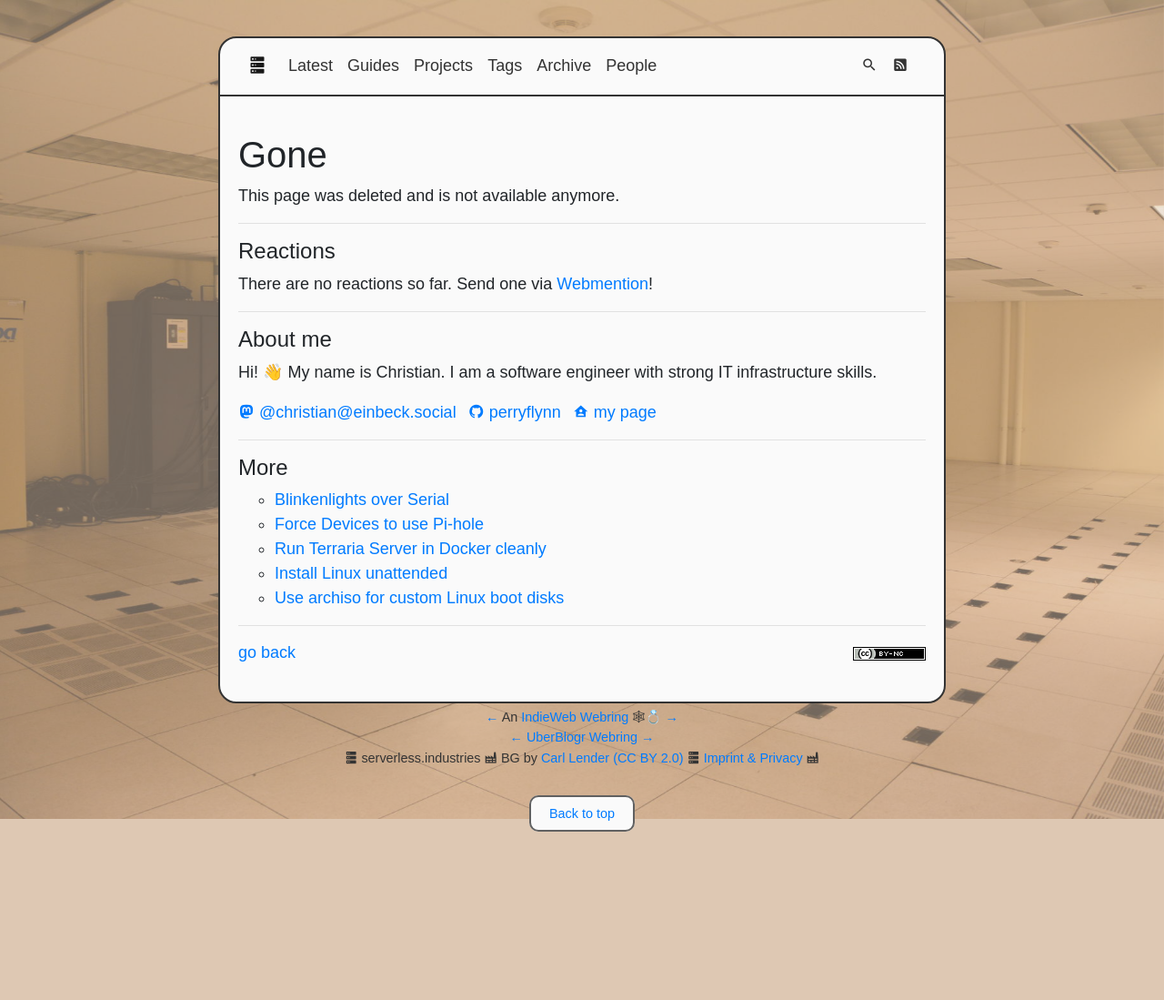
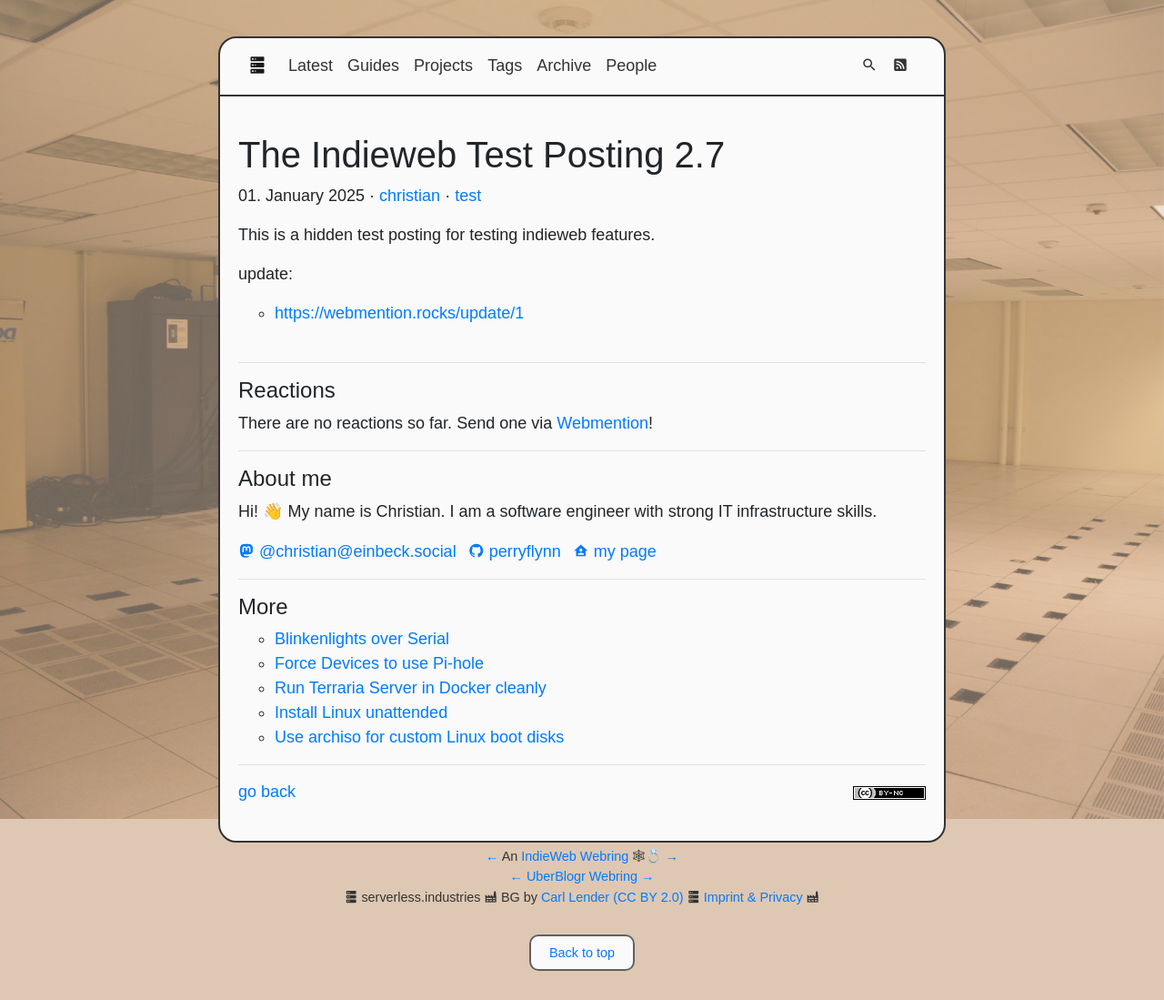
Before and after one commit to perryflynn/serverless.industries, a Jekyll site: the page built from src/_posts/2025/2025-01-01-indieweb-test-2.en.md, in a window 1280 px wide. Shown: the whole page at 91% size. Built offline with Jekyll 4.4.1, drawn with Linux system fonts in a browser that asks for light colours; before the commit the page ends 946 px from its top, so only the background shows below that; some of the changed lines change nothing that is shown.

Commit message:
test mentions again

```diff
--- a/src/_posts/2025/2025-01-01-indieweb-test-2.en.md
+++ b/src/_posts/2025/2025-01-01-indieweb-test-2.en.md
@@ -4,11 +4,11 @@ title: The Indieweb Test Posting 2.7
 locale: en
 tags: [test]
 visible: false
-gone: true
+#gone: true
 ---
 
 This is a hidden test posting for testing indieweb features.
 
-delete:
+update:
 
-- [https://webmention.rocks/delete/1](https://webmention.rocks/delete/1)
+- [https://webmention.rocks/update/1](https://webmention.rocks/update/1)
```
